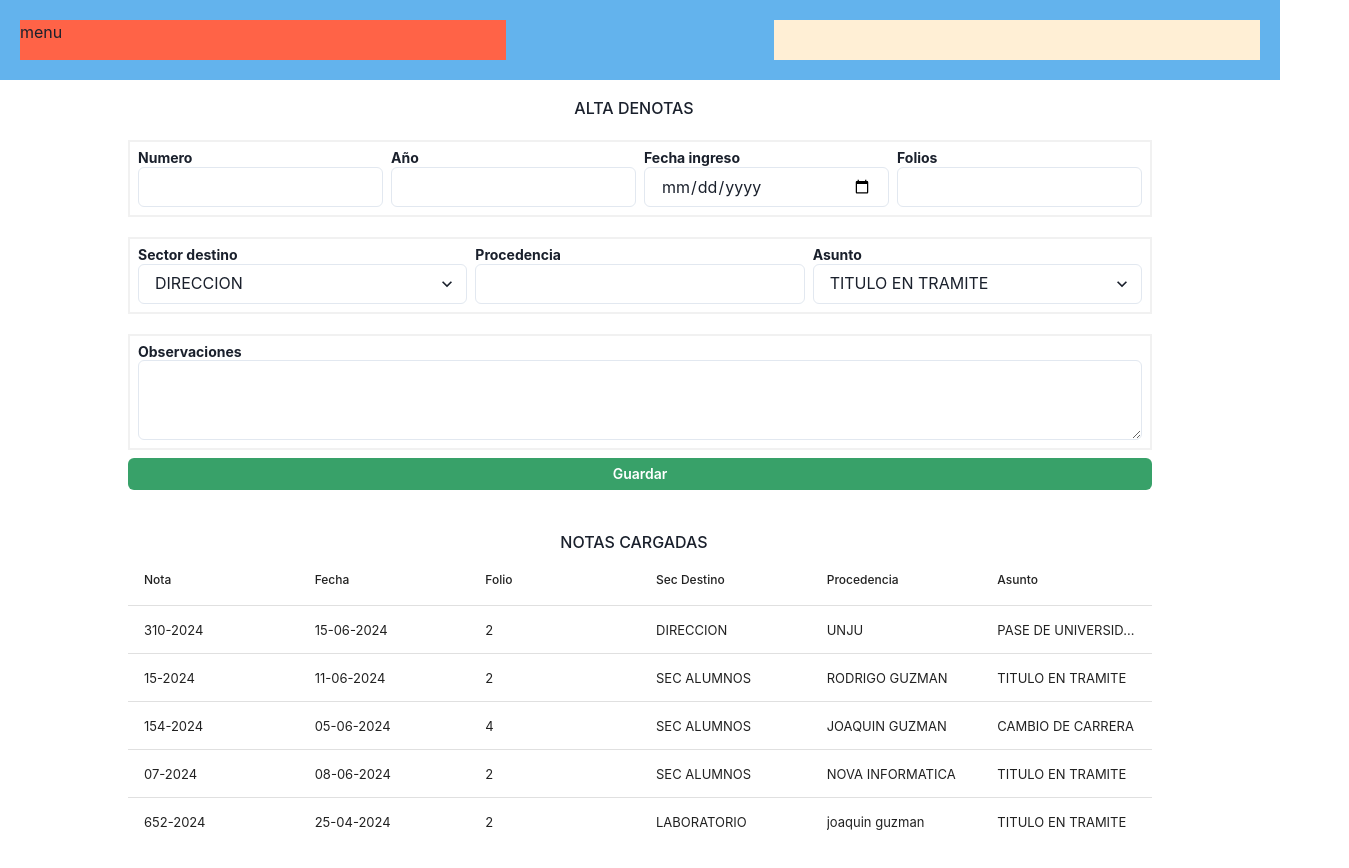
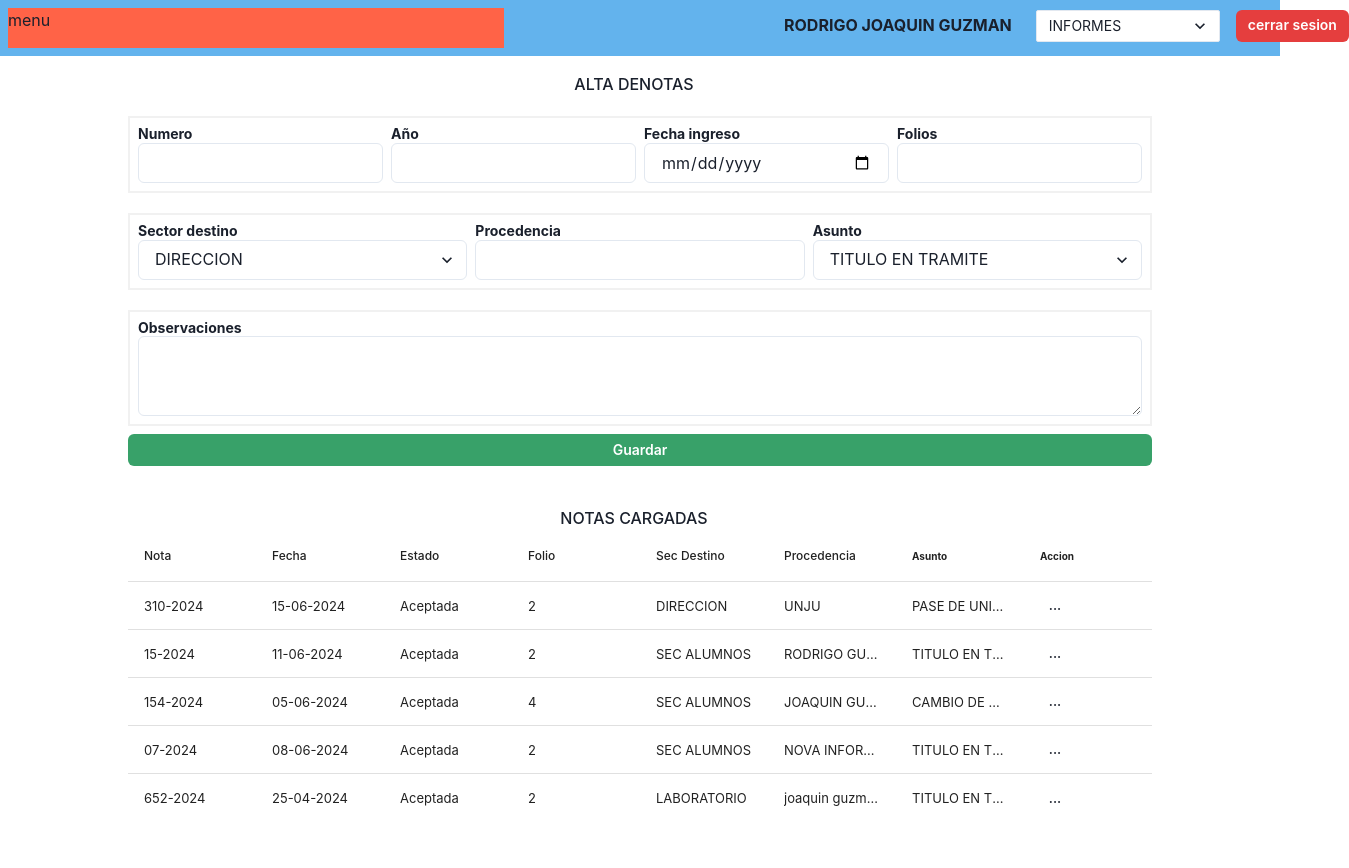
Before and after one commit to ucsedass/gestiontramitesfrontend, a Next.js app: page /notas in a window 1280 px wide. Shown: the top 868 px of the page, 1349 px wide, since content can reach past the window. Built offline with nearby package versions, Linux system fonts and the light colour scheme.

Commit message:
01072024

```diff
--- a/src/components/Cabecera/Cabecera.js
+++ b/src/components/Cabecera/Cabecera.js
@@ -5,13 +5,13 @@ import Menu from "./Menu";
 const Cabecera = () => {
   return (
     <>
-      <Box p={5} bgColor={"blue.300"}>
+      <Box p={2} bgColor={"blue.300"}>
         <Grid templateColumns="repeat(5, 1fr)" gap={4}>
           <GridItem colSpan={2} h="10" bg="tomato">
             {" "}
             <Menu />
           </GridItem>
-          <GridItem colStart={4} colEnd={6} h="10" bg="papayawhip">
+          <GridItem colStart={4} colEnd={6} h="10">
             <Usuario />
           </GridItem>
         </Grid>
--- a/src/components/Cabecera/Usuario.js
+++ b/src/components/Cabecera/Usuario.js
@@ -1,9 +1,38 @@
 import React from "react";
+import {
+  Flex,
+  Box,
+  Spacer,
+  Button,
+  ButtonGroup,
+  Heading,
+  Select,
+} from "@chakra-ui/react";
 
 const Usuario = () => {
-  <>
-    <p>usuario</p>
-  </>;
+  return (
+    <>
+      <Flex minWidth="max-content" alignItems="center" gap="2">
+        <Box p="2">
+          <Heading size="sm">RODRIGO JOAQUIN GUZMAN</Heading>
+        </Box>
+        <Spacer />
+        <Box>
+          <Select size={"sm"} bg={"WHITE"}>
+            <option>INFORMES</option>
+            <option>SECCION ALUMNOS</option>
+            <option>CONTABLE</option>
+          </Select>
+        </Box>
+        <Spacer />
+        <ButtonGroup gap="2">
+          <Button size={"sm"} colorScheme="red">
+            cerrar sesion
+          </Button>
+        </ButtonGroup>
+      </Flex>
+    </>
+  );
 };
 
 export default Usuario;
--- a/src/pages/notas.js
+++ b/src/pages/notas.js
@@ -11,6 +11,11 @@ import {
   Select,
   Textarea,
   Button,
+  Menu,
+  MenuButton,
+  Text,
+  MenuList,
+  MenuItem,
 } from "@chakra-ui/react";
 const Notas = () => {
   const columns = [
@@ -22,7 +27,10 @@ const Notas = () => {
       name: "Fecha",
       selector: (row) => row.fecha,
     },
-    ,
+    {
+      name: "Estado",
+      selector: (row) => row.estado,
+    },
     {
       name: "Folio",
       selector: (row) => row.folio,
@@ -37,8 +45,36 @@ const Notas = () => {
       selector: (row) => row.procedencia,
     },
     {
-      name: "Asunto",
+      name: (
+        <Text fontSize="2xs" as="b">
+          Asunto
+        </Text>
+      ),
       selector: (row) => row.asunto,
+    },
+
+    {
+      name: (
+        <Text fontSize="2xs" as="b">
+          {" "}
+          Accion
+        </Text>
+      ),
+
+      cell: (row) => (
+        <Box>
+          <Menu placement="right">
+            <MenuButton p={1} size="2xs" w="30px" as={Button} bgColor="white">
+              ...
+            </MenuButton>
+
+            <MenuList bgSize="sm" minW="0" w={"80px"}>
+              <MenuItem>Pasar</MenuItem>
+              <MenuItem>Aceptar</MenuItem>
+            </MenuList>
+          </Menu>
+        </Box>
+      ),
     },
   ];
   const data = [
@@ -46,6 +82,7 @@ const Notas = () => {
       id: 1,
       nota: "310-2024",
       fecha: "15-06-2024",
+      estado: "Aceptada",
       folio: "2",
       destino: "DIRECCION",
       procedencia: "UNJU",
@@ -55,6 +92,7 @@ const Notas = () => {
       id: 2,
       nota: "15-2024",
       fecha: "11-06-2024",
+      estado: "Aceptada",
       folio: "2",
       destino: "SEC ALUMNOS",
       procedencia: "RODRIGO GUZMAN",
@@ -63,6 +101,7 @@ const Notas = () => {
     {
       id: 3,
       nota: "154-2024",
+      estado: "Aceptada",
       fecha: "05-06-2024",
       folio: "4",
       destino: "SEC ALUMNOS",
@@ -72,6 +111,7 @@ const Notas = () => {
     {
       id: 4,
       nota: "07-2024",
+      estado: "Aceptada",
       fecha: "08-06-2024",
       folio: "2",
       destino: "SEC ALUMNOS",
@@ -82,6 +122,7 @@ const Notas = () => {
       id: 5,
       nota: "652-2024",
       fecha: "25-04-2024",
+      estado: "Aceptada",
       folio: "2",
       destino: "LABORATORIO",
       procedencia: "joaquin guzman",
```
